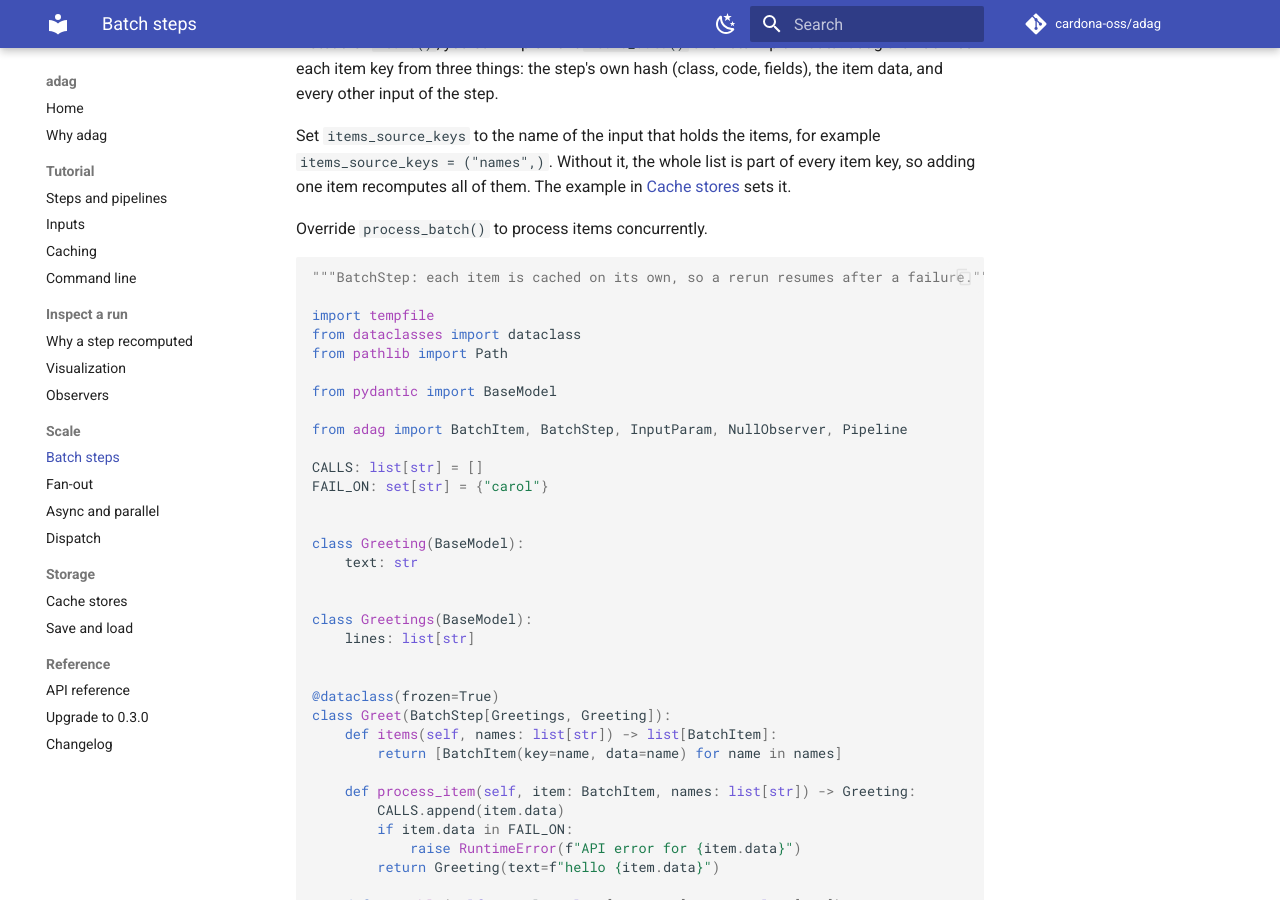
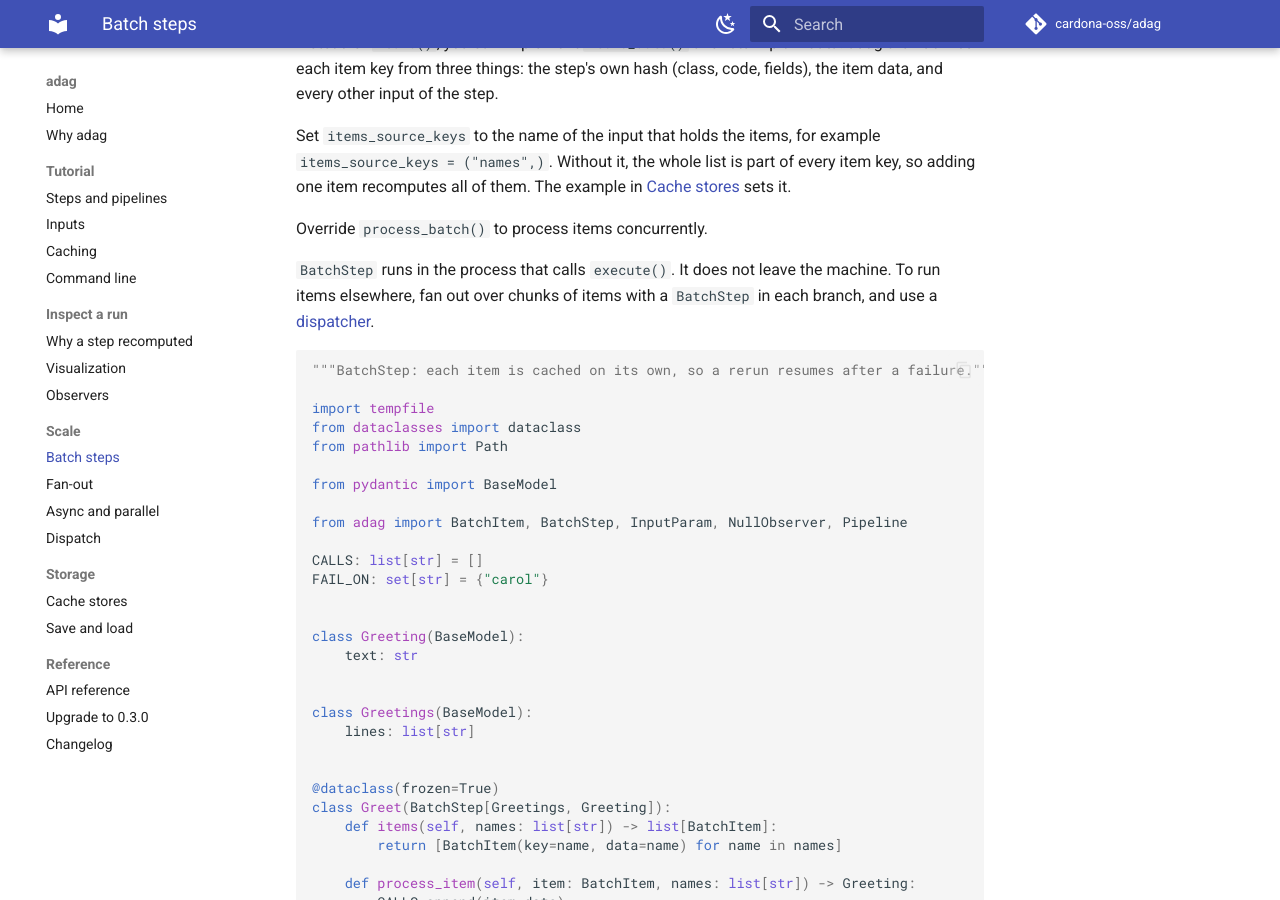
Before and after one commit to jorgeecardona/adag, an MkDocs documentation site: the page built from docs/batch.md, in a window 1280 px wide and 900 px high, scrolled down 367 px. Built offline with MkDocs 1.6.1 and Material for MkDocs 9.7.7, drawn with Linux system fonts in a browser that asks for light colours; comment, search, counter and statistics services are not loaded.

Commit message:
docs: BatchStep runs in-process, dispatch is the only remote layer

````diff
--- a/docs/batch.md
+++ b/docs/batch.md
@@ -18,6 +18,10 @@ Set `items_source_keys` to the name of the input that holds the items, for examp
 adding one item recomputes all of them. The example in [Cache stores](cache-stores.md) sets it.
 
 Override `process_batch()` to process items concurrently.
+
+`BatchStep` runs in the process that calls `execute()`. It does not leave the machine. To run
+items elsewhere, fan out over chunks of items with a `BatchStep` in each branch, and use a
+[dispatcher](dispatch.md).
 
 ```python
 --8<-- "docs/examples/batch.py"
--- a/docs/dispatch.md
+++ b/docs/dispatch.md
@@ -3,6 +3,9 @@
 A dispatcher decides where fan-out branches run. Workers write each result to the shared cache
 under the branch content hash, and the main process reads it back by that hash. Only the job
 description (`BranchJob`) crosses to the worker.
+
+Dispatch is the only place where adag runs work outside the calling process. Everything else
+(steps, `BatchStep`, thread pools, `aresolve_all`) runs in that process.
 
 ```mermaid
 sequenceDiagram
````
